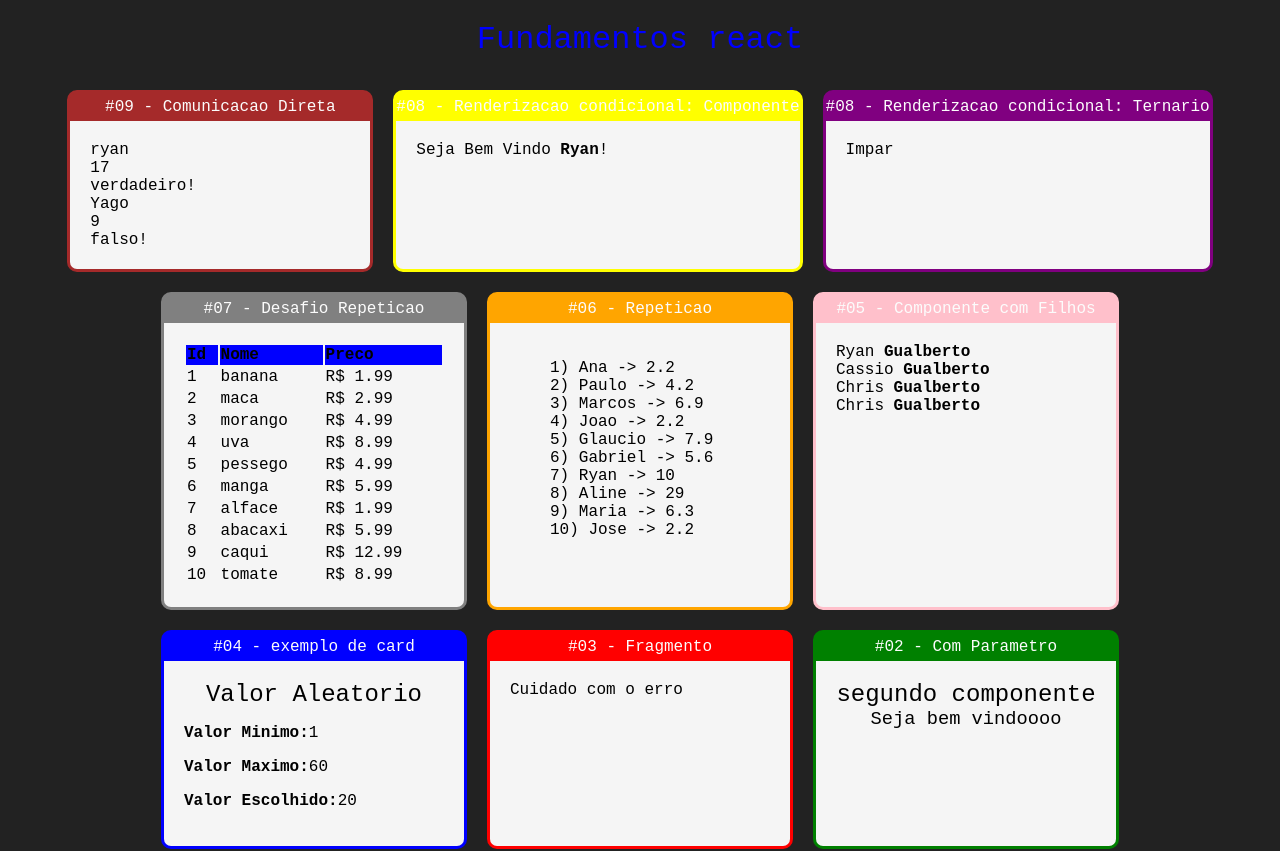
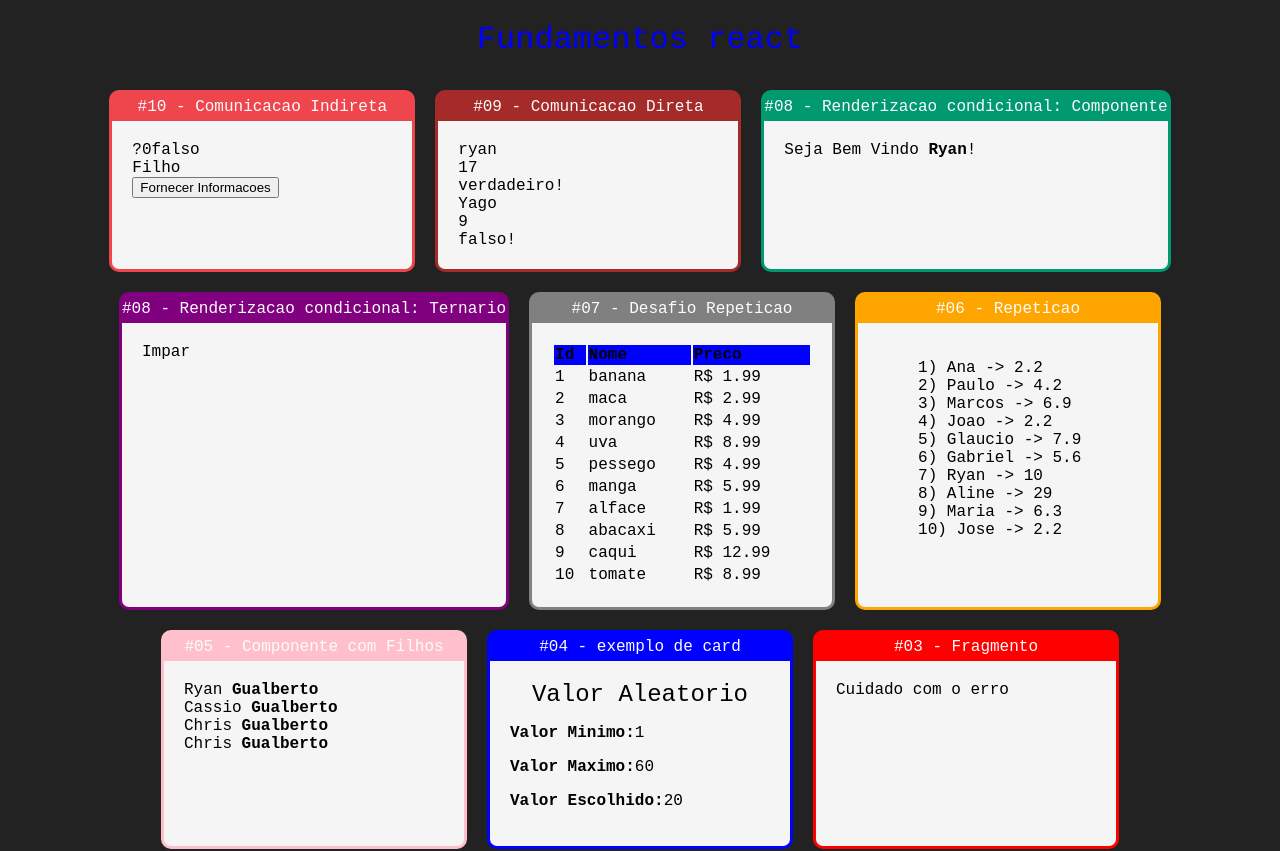
Before and after one commit to RyanGualberto/fundamentos-react, a React (Create React App) app: page / in a window 1280 px wide. Shown: the top 851 px of the page. Built offline with nearby package versions, Linux system fonts and the light colour scheme; the HTML template or start-up script is replaced by a standard one.

Commit message:
s2a35: init working hooks

```diff
--- a/src/App.jsx
+++ b/src/App.jsx
@@ -11,6 +11,7 @@
 import ParOuImpar from './components/conditions/ParOuImpar'
 import UsuarioInfo from './components/conditions/UsuarioInfo';
 import DiretaPai from './components/comunicacao/DiretaPai'
+import IndiretaPai from './components/comunicacao/IndiretaPai'
 
 
 import './App.css'
@@ -22,10 +23,13 @@
             { tag }
             <div className='card-group'>
 
+            <Card titulo="#10 - Comunicacao Indireta" color="#ef464e">
+                <IndiretaPai></IndiretaPai>
+            </Card>
             <Card titulo="#09 - Comunicacao Direta" color="brown">
                 <DiretaPai></DiretaPai>
             </Card>
-            <Card titulo="#08 - Renderizacao condicional: Componente" color="yellow">
+            <Card titulo="#08 - Renderizacao condicional: Componente" color="#01996f">
                 <UsuarioInfo usuario={{nome: 'Ryan'}}/>
 
             </Card>
--- /dev/null
+++ b/src/components/comunicacao/IndiretaFilho.jsx
@@ -0,0 +1,16 @@
+import React from "react";
+
+export default props => {
+    return (
+        <div>
+            <div>Filho</div>
+            <button onClick={
+                function (e) {
+                props.quandoclicar('Joao', 53, true)
+            }
+            }>
+                Fornecer Informacoes
+                </button>
+        </div>
+    )
+}
--- /dev/null
+++ b/src/components/comunicacao/IndiretaPai.jsx
@@ -0,0 +1,26 @@
+import React,{useState} from "react";
+import IndiretaFilho from './IndiretaFilho'
+
+export default props => {
+
+    const [nome, setNome] = useState('?');
+    const [idade, setIdade] = useState(0);
+    const [nerd, setNerd] = useState(false);
+function fornecerInformacoes(nomeParam, idadeParam, nerdParam){
+    nome = nomeParam
+    idade = idadeParam
+    nerd = nerdParam
+
+    console.log(nome, idade, nerd);
+}
+    return (
+        <div>
+            <div>
+                <span>{nome}</span>
+                <span>{idade}</span>
+                <span>{nerd ? 'verdadeiro' : 'falso'}</span>
+            </div>
+            <IndiretaFilho quandoclicar={fornecerInformacoes}></IndiretaFilho>
+        </div>
+    )
+}
```
